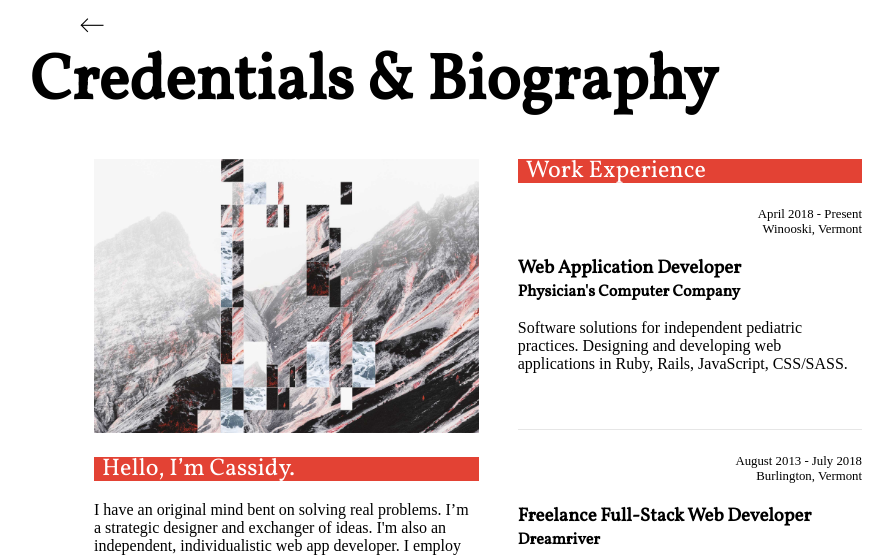
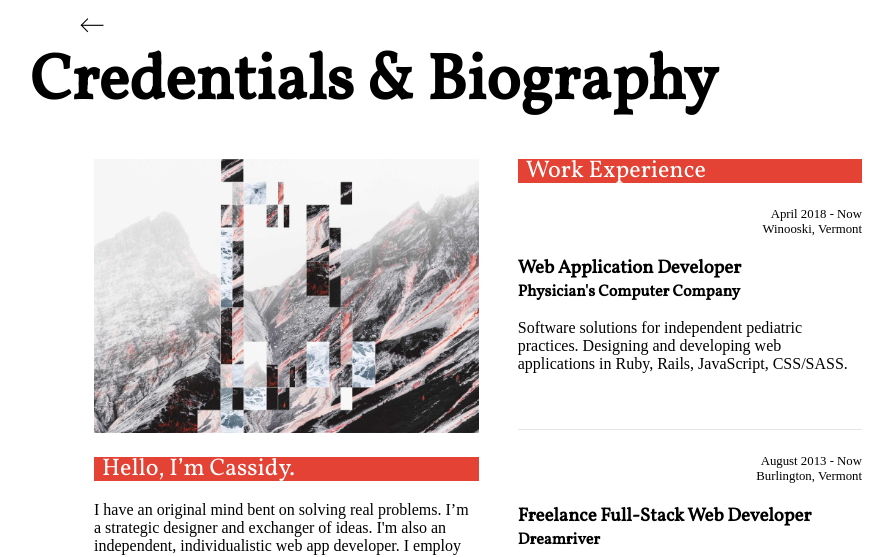
Before and after one commit to cssidy/personal-site, a Jekyll site: the page built from credentials.html, in a window 1280 px wide and 900 px high. Shown: the top 557 px of the window, without its empty margins (162-1055 px from the left). Built offline with Jekyll 4.4.1, drawn with Linux system fonts in a browser that asks for light colours; some web fonts are replaced.

Commit message:
Update credentials.html

```diff
--- a/credentials.html
+++ b/credentials.html
@@ -57,7 +57,7 @@ layout: layout
           <div>
               <h2 style="margin-top:0;margin-bottom:0;">Work Experience</h2>
               <article style="border-top: none;">
-                  <span class="cred-date">April 2018 - Present</span>
+                  <span class="cred-date">April 2018 - Now</span>
                   <span class="cred-location">Winooski, Vermont</span>
                   <h3>Web Application Developer</h3>
                   <h4>Physician's Computer Company</h4>
@@ -65,7 +65,7 @@ layout: layout
               </article>
 
               <article>
-                  <span class="cred-date">August 2013 - July 2018</span>
+                  <span class="cred-date">August 2013 - Now</span>
                   <span class="cred-location">Burlington, Vermont</span>
                   <h3>Freelance Full-Stack Web Developer</h3>
                   <h4>Dreamriver</h4>
```
